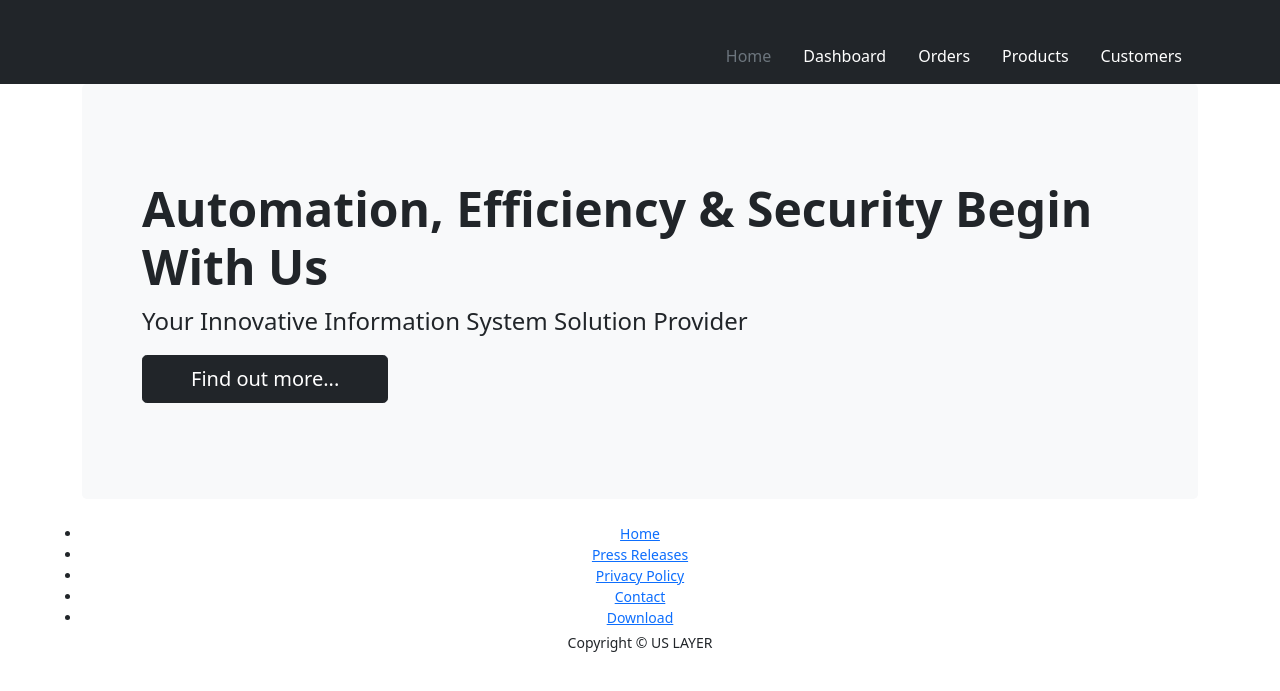
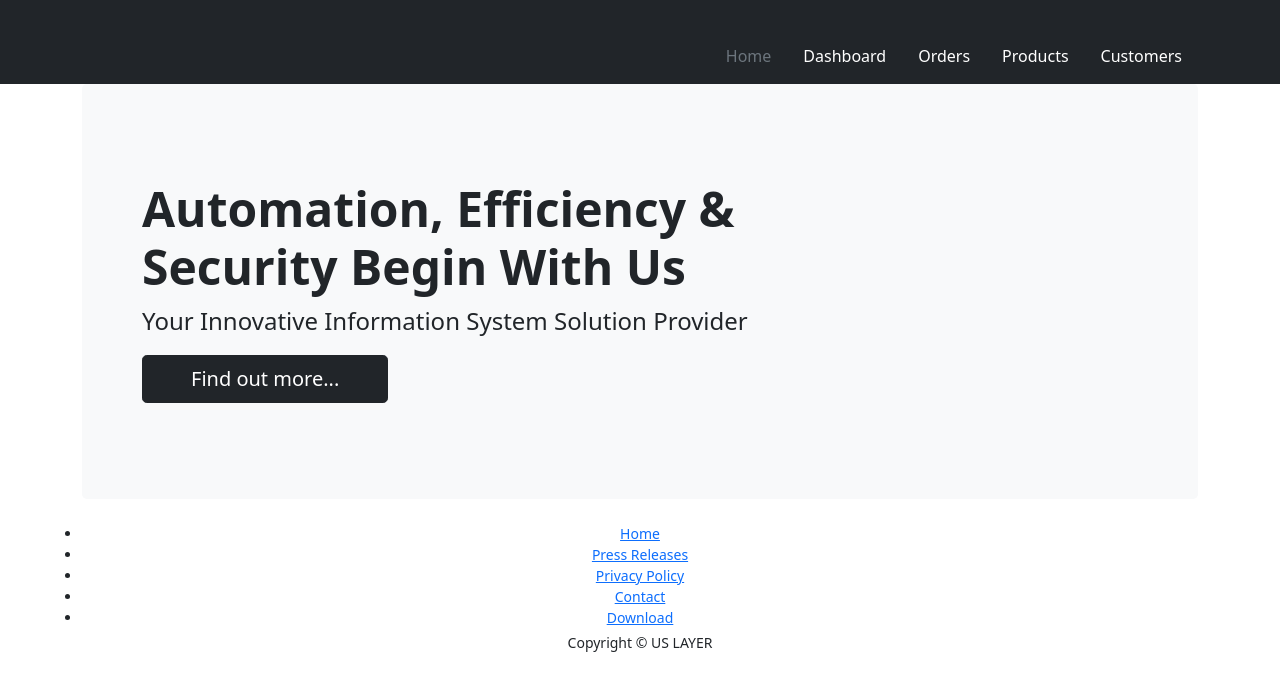
Before and after one commit to uslayer/uslayer.github.io, a Jekyll site: the page built from index.html, in a window 1280 px wide. Shown: the top 691 px of the page. Built offline with Jekyll 4.4.1, drawn with Linux system fonts in a browser that asks for light colours; the list of posts is cut into pages by our own code.

Commit message:
Update index.html

```diff
--- a/index.html
+++ b/index.html
@@ -11,7 +11,7 @@ image: assets/images/blog/press-cover.jpg
 
 <div class="p-5 mb-4 bg-light rounded-3">
       <div class="container-fluid py-5">
-        <h1 class="display-5 fw-bold">Automation, Efficiency & Security Begin With Us</h1>
+        <h1 class="display-5 fw-bold">Automation, Efficiency & <br>Security Begin With Us</h1>
         <p class="col-md-8 fs-4">Your Innovative Information System Solution Provider</p>
         <a href="{{site.baseurl}}/about" class="btn btn-dark text-white px-5 btn-lg">Find out more...</a>
       </div>
```
